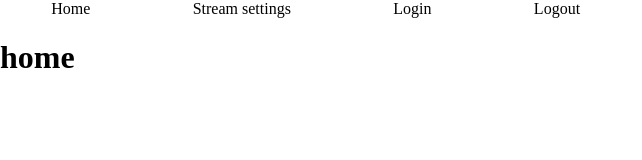
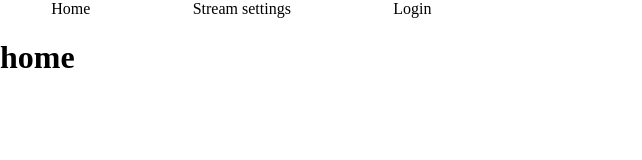
Before and after one commit to lusm554/streaming-service, a React (Create React App) app in the folder client/: page / in a window 1280 px wide. Shown: the top 160 px of the page, without its empty margins (0-642 px from the left). Built offline with nearby package versions, Linux system fonts and the light colour scheme; no server answers.

Commit message:
login/logout

```diff
--- a/client/src/components/Header.js
+++ b/client/src/components/Header.js
@@ -2,6 +2,11 @@ import React, { Component } from 'react';
 import { Link } from 'react-router-dom';
 
 class Header extends Component {
+    constructor(props) {
+        super(props)
+        this.state = {}
+    }
+
     login() {
         window.location.href = 'http://localhost:8080/auth/google'
     }
@@ -11,13 +16,16 @@ class Header extends Component {
     }
 
     render() {
+        const authenticated = this.props.authenticated
         return(
-        <ul>
-            <li> <Link to="/">Home</Link> </li>
-            <li> <Link to="/start-stream">Stream settings</Link> </li>
-            <li onClick={this.login.bind(this)}> <Link to="/auth/google">Login</Link> </li>
-            <li onClick={this.logout.bind(this)}> <Link to="/auth/google">Logout</Link> </li>
-        </ul>
+            <ul>
+                <li> <Link to="/">Home</Link> </li>
+                <li> <Link to="/start-stream">Stream settings</Link> </li>
+                {authenticated ?
+                    <li onClick={this.logout.bind(this)}> <Link to="/auth/google">Logout</Link> </li> :
+                    <li onClick={this.login.bind(this)}> <Link to="/auth/google">Login</Link> </li>
+                }
+            </ul>
         )
     }
 }
```
